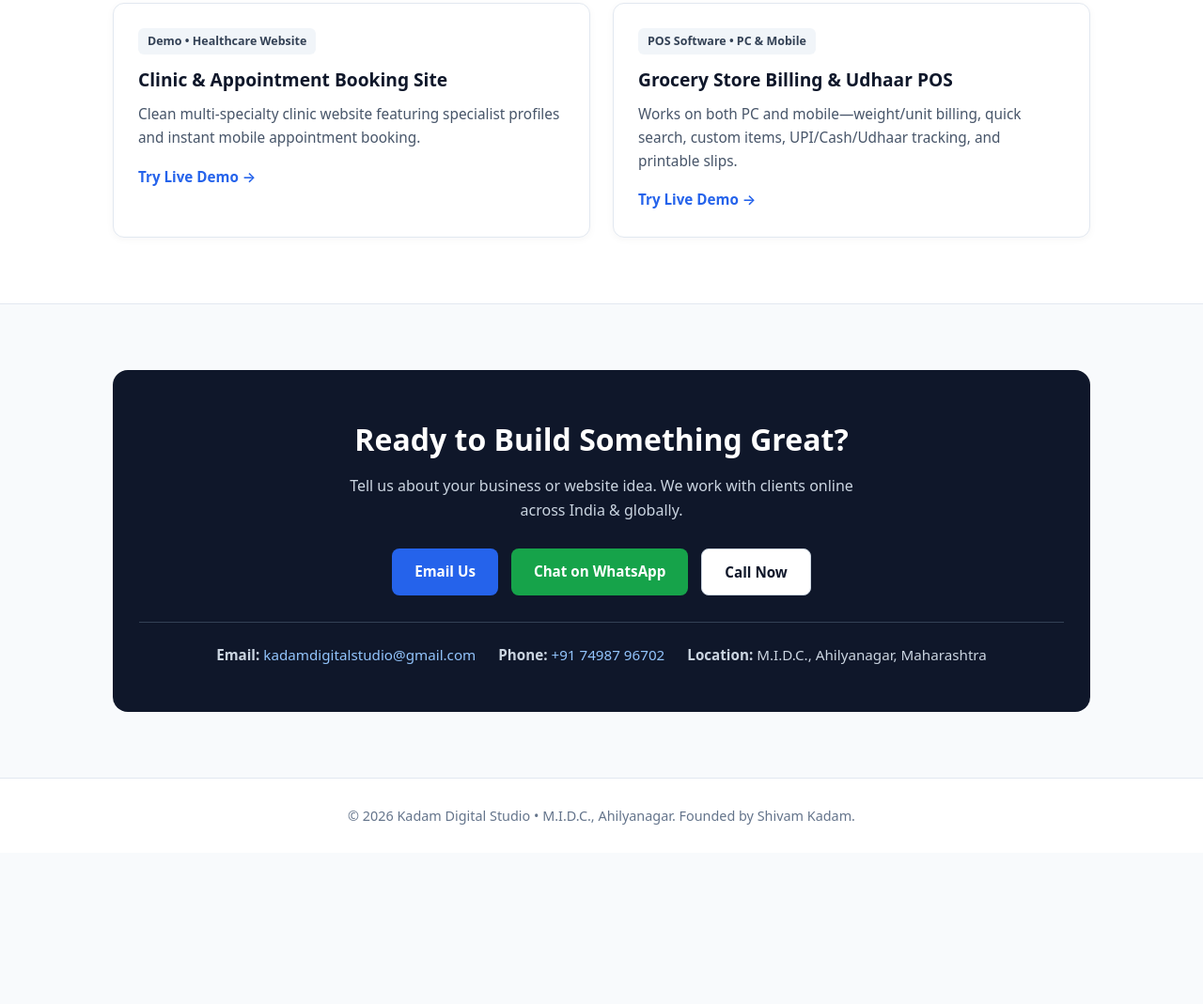
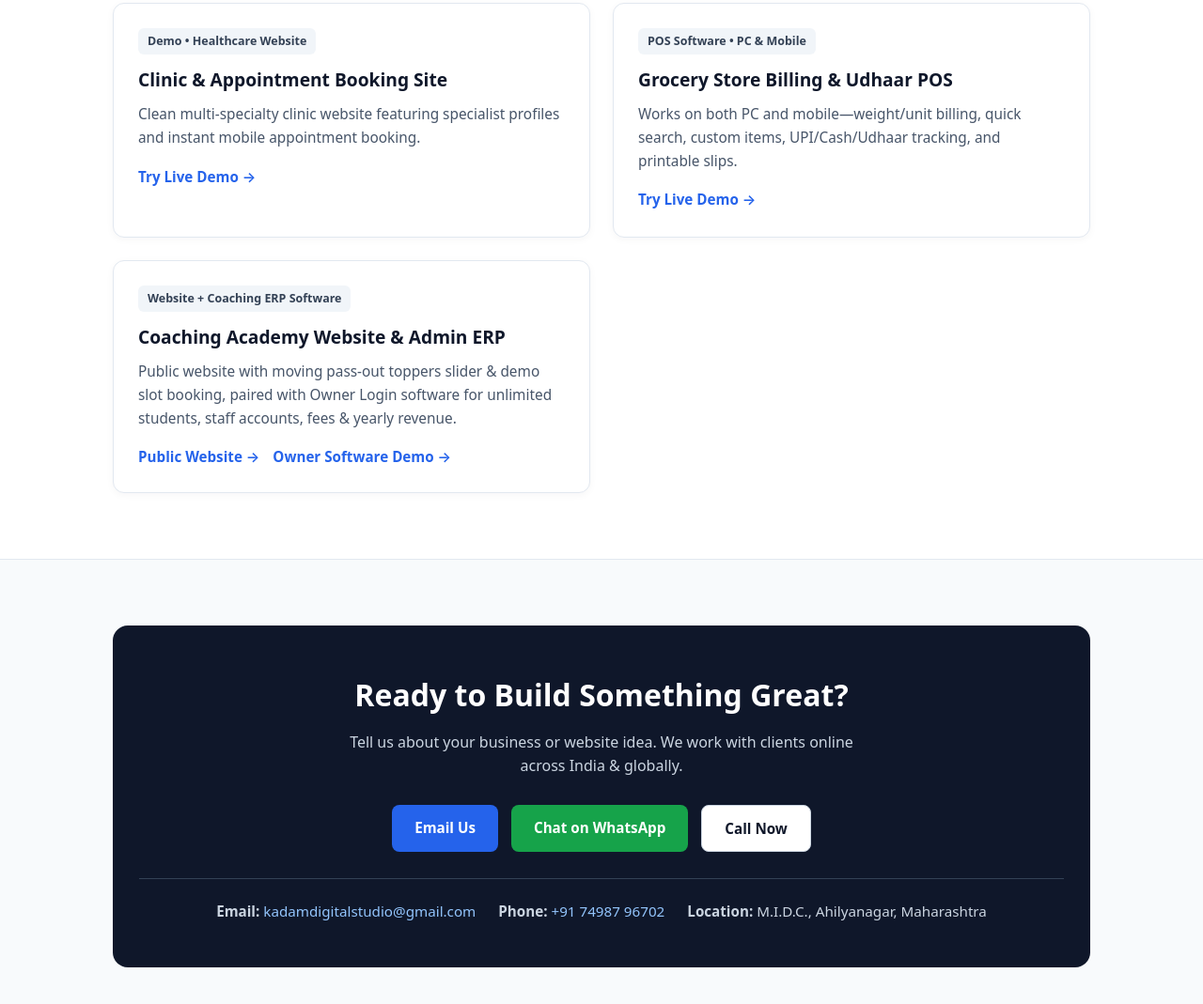
Before and after one commit to kadamdigitalstudio/kadamdigitalstudio.github.io, a plain HTML site: page index.html in a window 1280 px wide. Shown: the part 1537-2606 px from the top of the page at 94% size. Before the commit the page ends 2445 px from the top, so only its background shows below. Drawn offline with Linux system fonts and the light colour scheme.

Commit message:
Update index.html

```diff
--- a/index.html
+++ b/index.html
@@ -382,6 +382,19 @@
           </p>
           <a href="grocery-pos-demo.html" class="project-link">Try Live Demo →</a>
         </div>
+
+        <!-- Project 5 -->
+     <div class="card">
+       <span class="tag">Website + Coaching ERP Software</span>
+       <h3>Coaching Academy Website & Admin ERP</h3>
+       <p>
+         Public website with moving pass-out toppers slider & demo slot booking, paired with Owner Login software for unlimited students, staff accounts, fees & yearly revenue.
+       </p>
+       <div style="display: flex; gap: 14px; flex-wrap: wrap;">
+         <a href="coaching-demo.html" class="project-link">Public Website →</a>
+         <a href="coaching-admin-demo.html" class="project-link">Owner Software Demo →</a>
+       </div>
+     </div>
   </section>
 
   <!-- Contact -->
```
